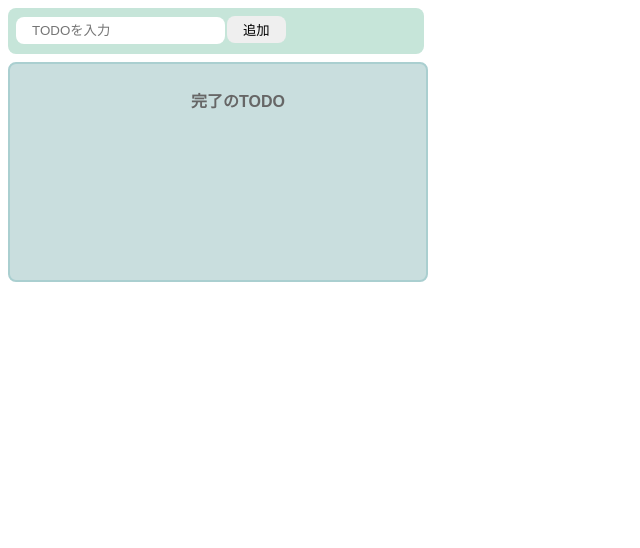
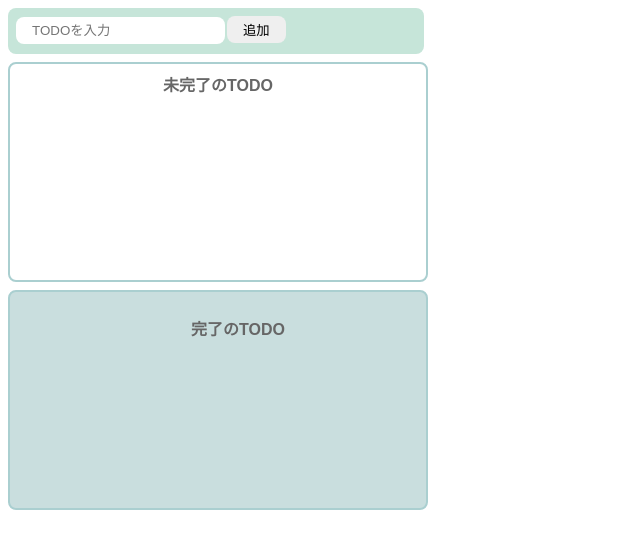
Before and after one commit to tabira2382/todo-react, a React (Create React App) app: page / in a window 1280 px wide. Shown: the top 548 px of the page, without its empty margins (0-640 px from the left). Built offline with nearby package versions, Linux system fonts and the light colour scheme.

Commit message:
add:コンポーネント化 完了、削除

```diff
--- a/src/Todo.jsx
+++ b/src/Todo.jsx
@@ -1,7 +1,8 @@
 import { useState } from 'react';
 import './styles.css';
 import { InputTodo } from './components/inputTodo';
-
+import { IncompleteTodos } from './components/incompleteTodos';
+import { CompleteTodos } from './components/Complete.Todos';
 export const Todo = () => {
   const [todoText, setTodoText] = useState("");
   const [incompleteTodos, setIncompleteTodos] = useState([]);
@@ -39,20 +40,15 @@ export const Todo = () => {
         onChange={onChangeTodoText}
         onClick={onClickAdd}
       />
-
-      <div className="complete-area" >
-      <ul>
-        <p className="title">完了のTODO</p>
-          {completeTodos.map((todo,index) => (
-            <li key={todo}>
-              <div className="list-row">
-                <p className="todo-item">{todo}</p>
-                <button onClick= {() => onClickBack(index)}>戻す</button>
-              </div>
-            </li>
-          ))}
-        </ul>
-      </div>
+      <IncompleteTodos
+        todos={incompleteTodos}
+        onClickComplete={onClickComplete}
+        onClickDelete={onClickDelete}
+      />
+      <CompleteTodos
+        todos={completeTodos}
+        onClickBack={onClickBack}
+      />
     </>
   );
 };
--- /dev/null
+++ b/src/components/Complete.Todos.jsx
@@ -0,0 +1,18 @@
+export const CompleteTodos = (props) => {
+  const {todos, onClickBack} = props;
+  return(
+    <div className="complete-area" >
+      <ul>
+        <p className="title">完了のTODO</p>
+          {todos.map((todo,index) => (
+            <li key={todo}>
+              <div className="list-row">
+                <p className="todo-item">{todo}</p>
+                <button onClick= {() => onClickBack(index)}>戻す</button>
+              </div>
+            </li>
+          ))}
+        </ul>
+      </div>
+  );
+};
--- a/src/components/incompleteTodos.jsx
+++ b/src/components/incompleteTodos.jsx
@@ -1,9 +1,10 @@
 export const IncompleteTodos = (props) => {
+  const {todos, onClickComplete, onClickDelete} = props;
   return(
-    <div cla ssName="incomplete-area">
+    <div className="incomplete-area">
         <p className="title">未完了のTODO</p>
         <ul>
-          {incompleteTodos.map((todo, index) => (
+          {todos.map((todo, index) => (
               <li key={todo}>
                 <div className="list-row">
                   <p className="todo-item">{todo}</p>
@@ -15,5 +16,5 @@ export const IncompleteTodos = (props) => {
           )}
         </ul>
       </div>
-  )
-}
+  );
+};
```
